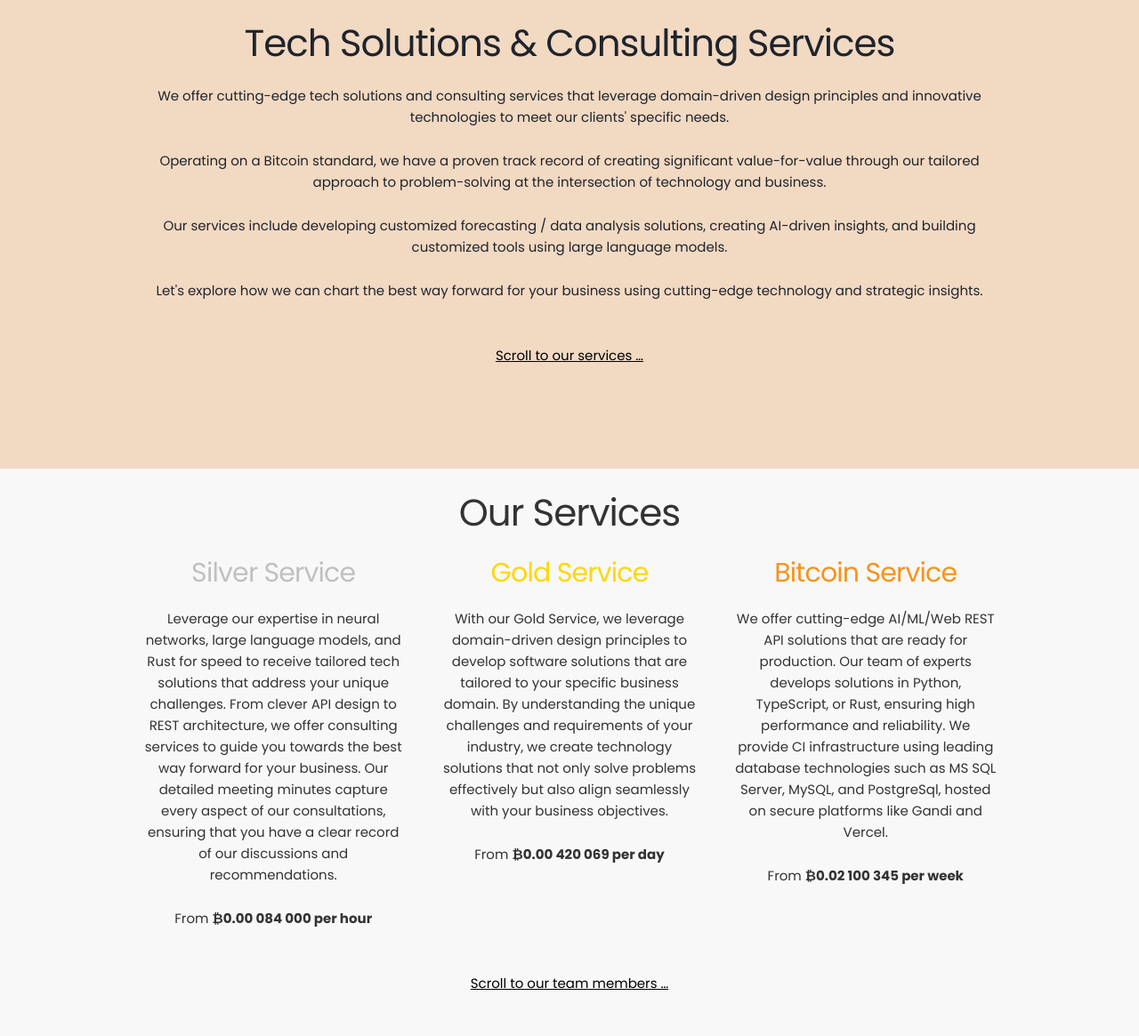
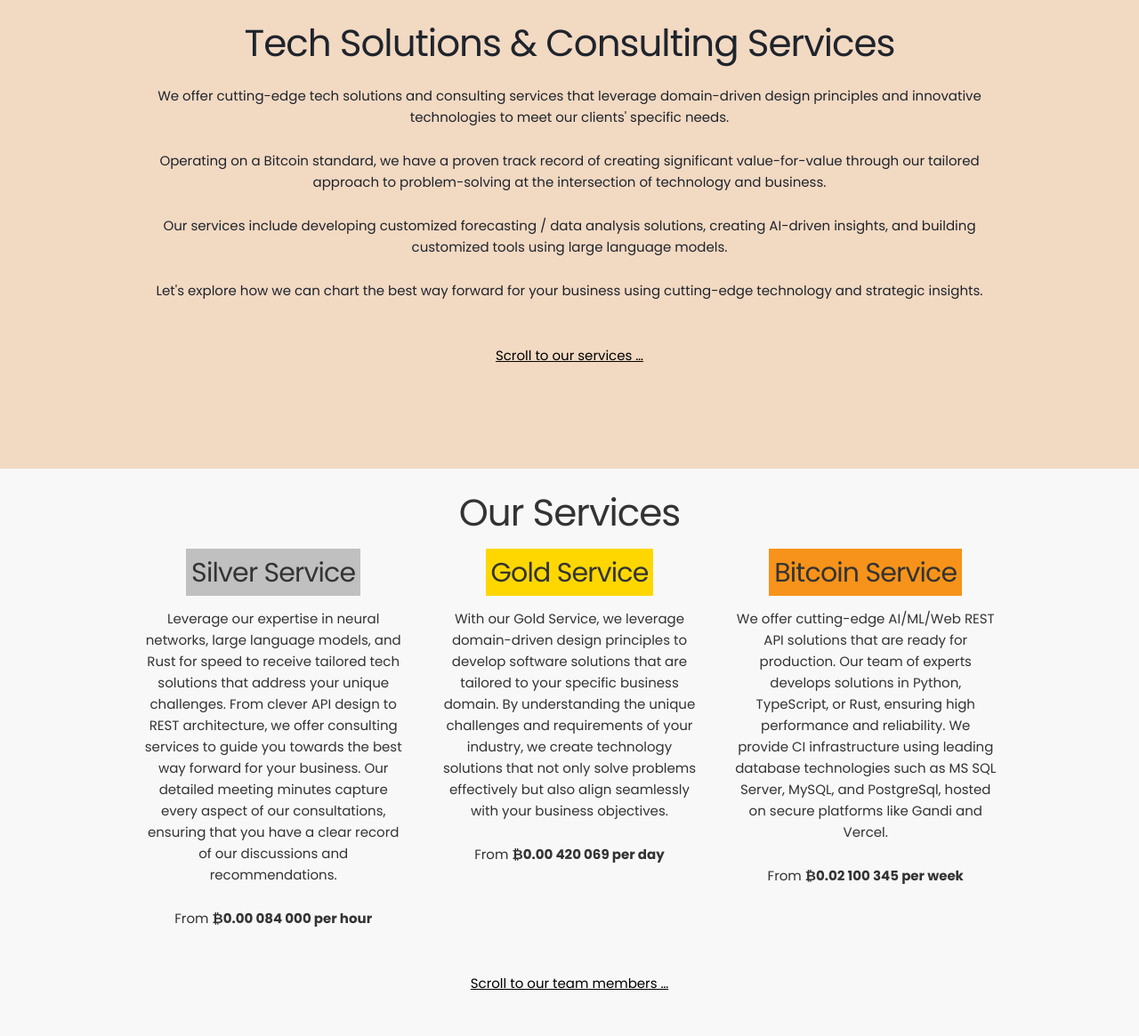
Before and after one commit to ajrlewis/ajrlewis_app, a Flask app: page / in a window 1280 px wide. Shown: the part 455-1620 px from the top of the page at 89% size. Run offline with Flask 3, Linux system fonts and the light colour scheme; parts of the project's set-up code (start-up, migrations or seed data) failed here and were passed over; some libraries are stand-ins or nearby versions.

Commit message:
Added background for services title text.

```diff
--- a/templates/index.html
+++ b/templates/index.html
@@ -37,17 +37,20 @@
       <h2>Our Services</h2>
       <div class="row">
         <div class="four columns">
-          <h4><span style="color: #C0C0C0">Silver Service</span></h4>
+          <!-- <h4><span style="color: #C0C0C0">Silver Service</span></h4> -->
+          <h4><span style="background: #C0C0C0; padding: 2%">Silver Service</span></h4>
           <p>Leverage our expertise in neural networks, large language models, and Rust for speed to receive tailored tech solutions that address your unique challenges. From clever API design to REST architecture, we offer consulting services to guide you towards the best way forward for your business. Our detailed meeting minutes capture every aspect of our consultations, ensuring that you have a clear record of our discussions and recommendations.</p>
           <p>From <b>₿0.00 084 000 per hour</b></p>
         </div>
         <div class="four columns">
-          <h4><span style="color: gold;">Gold Service</span></h4>
+          <!-- <h4><span style="color: ;">Gold Service</span></h4> -->
+          <h4><span style="background: #FFD700; padding: 2%;">Gold Service</span></h4>
           <p>With our Gold Service, we leverage domain-driven design principles to develop software solutions that are tailored to your specific business domain. By understanding the unique challenges and requirements of your industry, we create technology solutions that not only solve problems effectively but also align seamlessly with your business objectives.</p>
           <p>From <b>₿0.00 420 069 per day</b></p>
         </div>
         <div class="four columns">
-          <h4><span style="color: #f7931a;">Bitcoin Service</span></h4>
+          <!-- <h4><span style="color: #f7931a;">Bitcoin Service</span></h4> -->
+          <h4><span style="background: #f7931a; padding: 2%;">Bitcoin Service</span></h4>
           <p>We offer cutting-edge AI/ML/Web REST API solutions that are ready for production. Our team of experts develops solutions in Python, TypeScript, or Rust, ensuring high performance and reliability. We provide CI infrastructure using leading database technologies such as MS SQL Server, MySQL, and PostgreSql, hosted on secure platforms like Gandi and Vercel.</p>
           <p>From <b>₿0.02 100 345 per week</b></p>
         </div>
```
